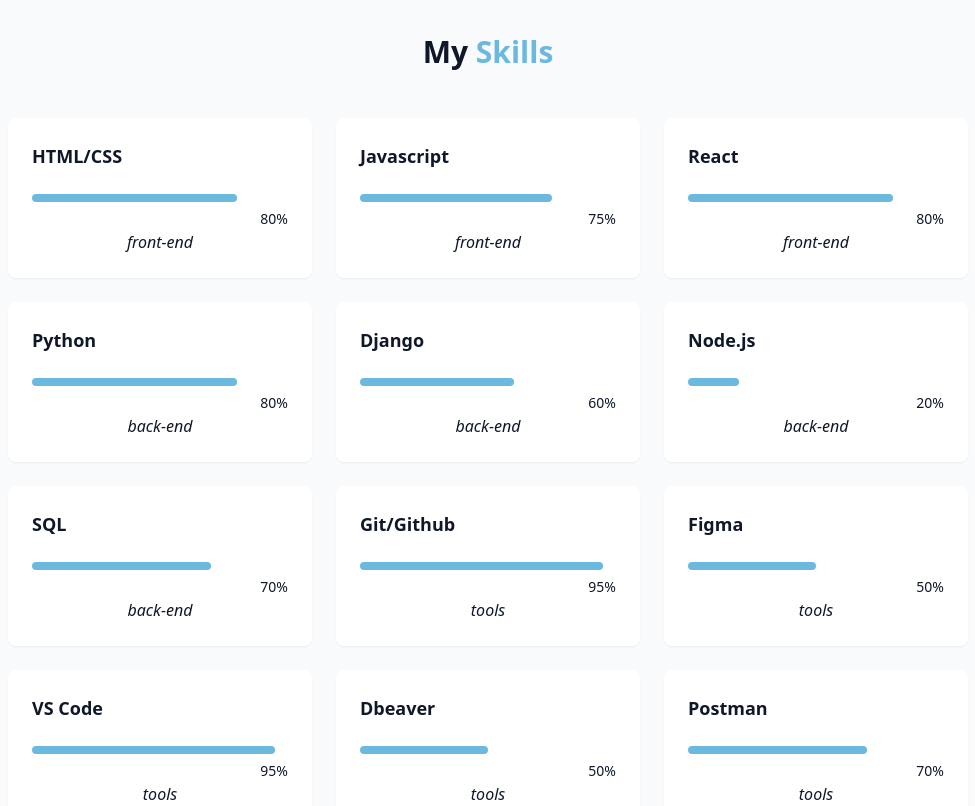
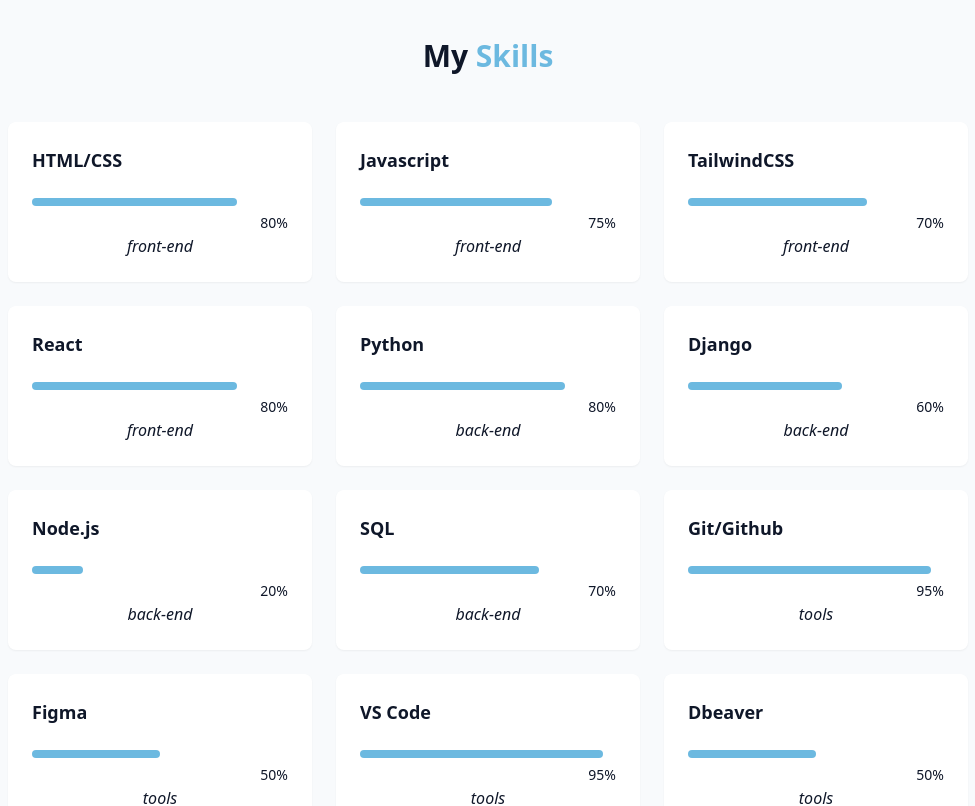
Before and after one commit to MichaelOdaba/my-portfolio-site, a React (Vite) app: page / in a window 1280 px wide. Shown: the part 1560-2366 px from the top of the page, without its empty margins (152-1127 px from the left). Built offline with nearby package versions, Linux system fonts and the light colour scheme.

Commit message:
added the projects section

```diff
--- a/src/Components/AboutMe.jsx
+++ b/src/Components/AboutMe.jsx
@@ -6,12 +6,12 @@
         <section id="about" className="py-24 px-4 relative">
             {" "}
             <div className="container mx-auto max-w-5xl">
-                <h1 className="font-bold mb-12 text-center text-2xl">
+                <p className="font-bold mb-12 text-center text-2xl md:text-3xl">
                         About <span> </span>
                     <span className="text-primary">
                         Me
                     </span>
-                </h1>
+                </p>
                 <div className="grid grid-cols-1 md:grid-cols-2 gap-12 items-center">
                     <div className="space-y-6">
                         <p className="text-1.9xl font-semibold">Passionate Software Engineer</p>
--- /dev/null
+++ b/src/Components/ProjectsSection.jsx
@@ -0,0 +1,85 @@
+import { ExternalLink, Github } from "lucide-react"
+
+
+const projects = [
+    {
+        id: 1,
+        title: "Leave Management App",
+        Description: "A leave management app using React, Typescript and Django rest framework",
+        image: "/public/projects/Projects1.png",
+        tags: ["React", "TailwindCSS", "Typescript", "Django", "PostgresSQL"],
+        demoUrl: "#",
+        githubUrl: "#",
+    },
+    {
+        id: 2,
+        title: "Portfolio Site",
+        Description: "A beautiful portfolio site built using react and TailwindCSS",
+        image: "/public/projects/Screenshot (28).png",
+        tags: ["React", "TailwindCSS", "Vercel"],
+        demoUrl: "#",
+        githubUrl: "#",
+    },
+    {
+        id: 3,
+        title: "Dummy App",
+        Description: "A leave management app using React, Typescript and Django rest framework",
+        tags: ["React", "TailwindCSS", "Supabase"],
+        image: "/public/projects/Projects1.png",
+        demoUrl: "#",
+        githubUrl: "#",
+    },
+]
+
+export const ProjectsSection =()=> {
+    return  <section id="projects" className="py-24 px-4 relative">
+                <div className="container mx-auto max-w-5xl">
+                <p className="text-2xl md:text-3xl font-bold mb-8 text-center">
+                    My <span className="text-primary">Projects</span>
+                </p>
+
+                <p className="text-center text-muted-foreground mb-12 max-w-2xl mx-auto">
+                    Here are some of my recent projects, Each project was carefully crafted with attention to <span className="text-primary">detail, performance, and user experience.</span>
+                </p>
+
+                <div className="grid grid-cols-1 md:grid-cols-2 lg:grid-cols-3 gap-8">
+                    {projects.map((project, key) => (
+                        <div key={key} className="group bg-card rounded-lg overflow-hidden shadow-xs card-hover">
+                            <div className="h-48 overflow-hidden">
+                                <img src={project.image} alt= {project.title} className="w-full h-full object-cover transition-transform duration-500 group-hover:scale-110"/>
+                            </div>
+                            <div className="p-6">
+                                <div className="flex flex-wrap gap-2 mb-4">
+                                    {project.tags.map((tag, key) => (
+                                        <span className="px-2 py-1 text-xs font-medium rounded-full bg-secondary-foreground">{tag}</span>
+                                    ))}
+                                </div>
+                            </div>
+
+                            <h3 className="text-xl font-semibold mb-1">
+                                {project.title}
+                            </h3>
+                            <p className="text-muted-foregrond text-sm mb-4 ">
+                                {project.Description}
+                            </p>
+                            <div className="flex justify-between items-center">
+                                    <div className="flex space-x-3">
+                                        <a href={project.demoUrl}
+                                        target="_blank"
+                                        className="text-foreground/80 hover:text-primary transition-colors duration-300">
+                                            <ExternalLink size={20}/>
+                                        </a>
+                                        <a href={project.githubUrl}
+                                         target="_blank"
+                                        className="text-foreground/80 hover:text-primary transition-colors duration-300"
+                                        >
+                                            <Github size={20}/>
+                                        </a>
+                                    </div>
+                            </div>
+                        </div>
+                    ))}
+                </div>
+                </div>
+           </section>
+}
--- a/src/Components/Skills.jsx
+++ b/src/Components/Skills.jsx
@@ -3,6 +3,7 @@
 const skills = [
     {name: "HTML/CSS" , level: 80, category: "front-end"},
     {name: "Javascript" , level: 75, category: "front-end"},
+    {name: "TailwindCSS" , level: 70, category: "front-end"},
     {name: "React" , level: 80, category: "front-end" },
 
     //backend
--- a/src/pages/Home.jsx
+++ b/src/pages/Home.jsx
@@ -2,6 +2,7 @@
 import { HeroSection } from "../Components/HeroSection";
 import { Navbar } from "../Components/Navbar";
 import { Skills } from "../Components/Skills";
+import { ProjectsSection } from "../Components/ProjectsSection";
 
 export const Home = () => {
     return <div className="min-h-screen bg-background text-foreground overflow-x-hidden">
@@ -12,6 +13,7 @@
             <HeroSection/>
             <AboutMe/>
             <Skills/>
+            <ProjectsSection/>
         </main>
         </div>
     </div>
```
Also changed, not shown: public/projects/Projects1.png (added), public/projects/Screenshot (28).png (added).
